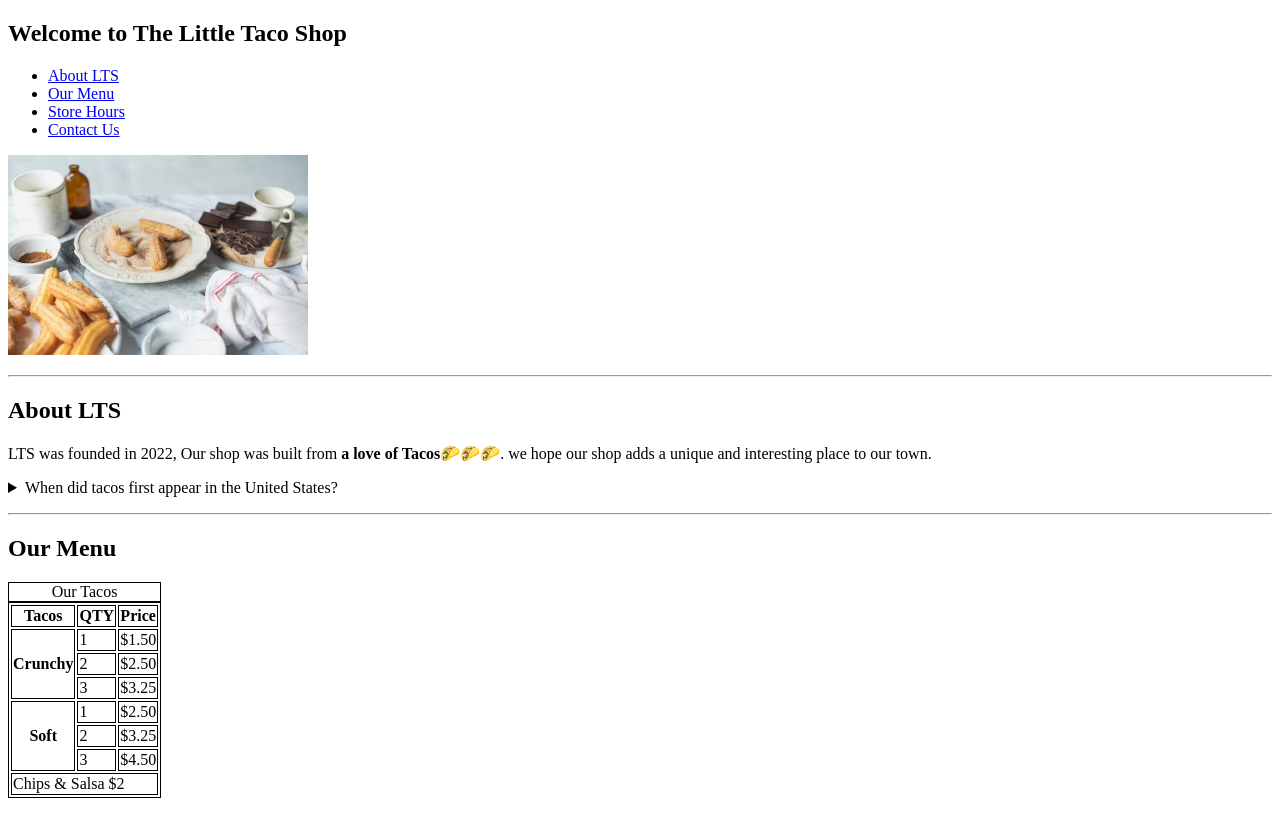
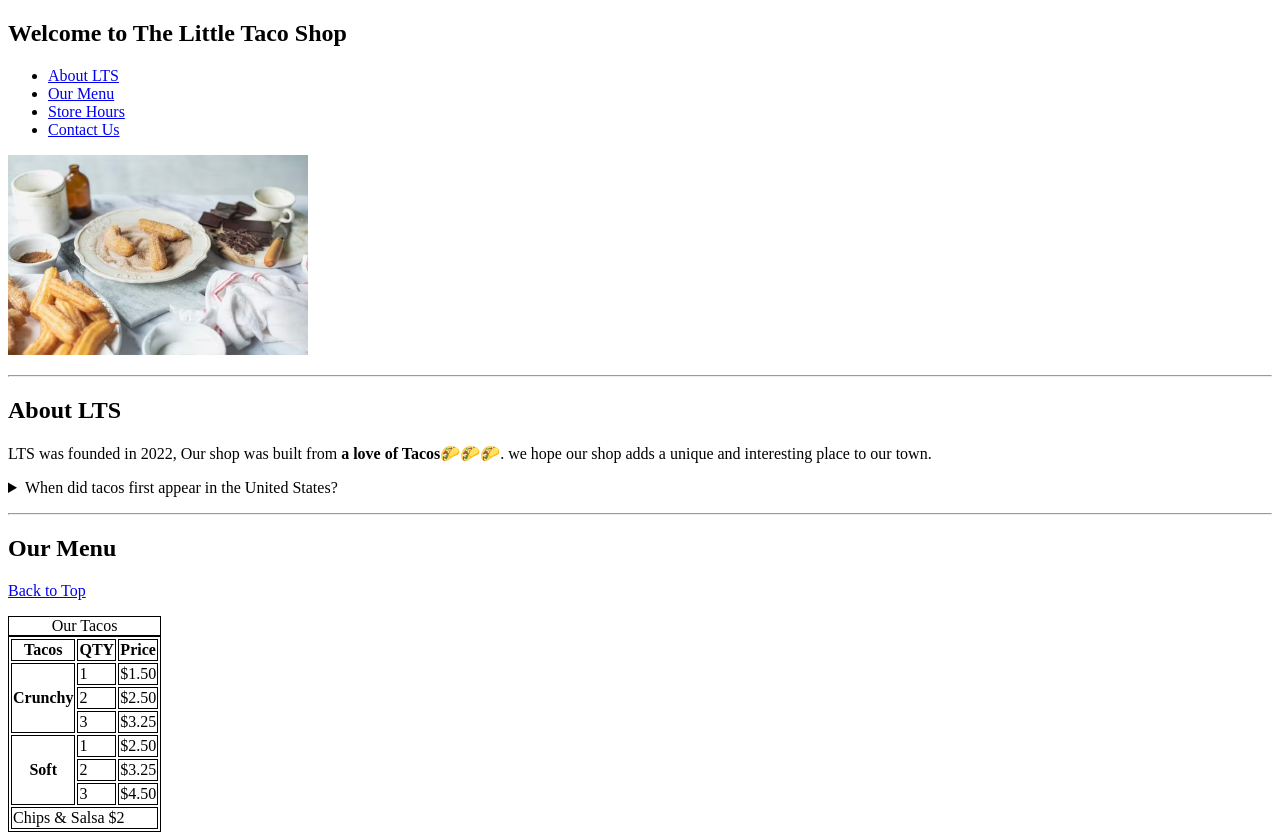
Before and after one commit to Jumongweb/HTML, a plain HTML site: page projectOne/index.html in a window 1280 px wide. Before the commit the page ends 806 px from the top, so only its background shows below. Drawn offline with Linux system fonts and the light colour scheme.

```diff
--- a/projectOne/index.html
+++ b/projectOne/index.html
@@ -88,6 +88,10 @@
             <tfoot>
                 <td colspan="3">Chips & Salsa $2</td>
             </tfoot>
+
+            <p>
+                <a href="#">Back to Top</a>
+            </p>
         </table>
 
 
```
Also changed, not shown: firstPractise/dog.jpg (renamed from dog.jpg), firstPractise/facebook.png (renamed from facebook.png), firstPractise/index.html (renamed from index.html), firstPractise/room.avif (renamed from room.avif).
